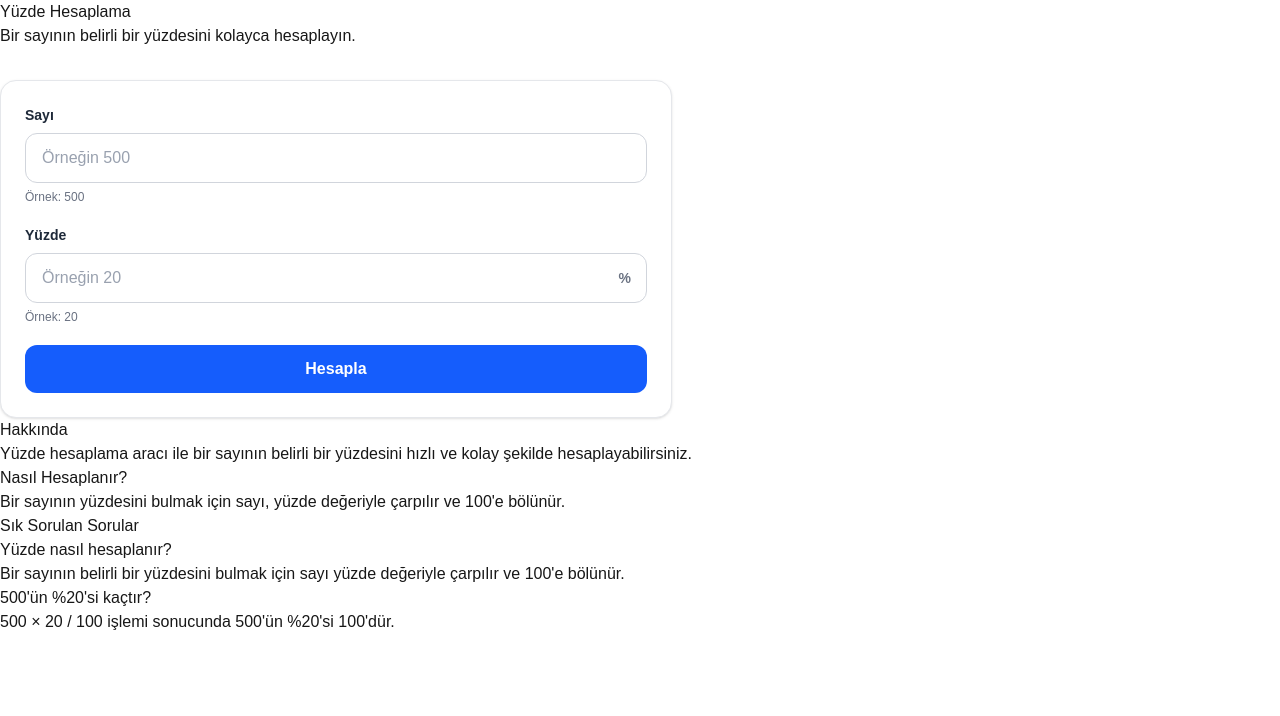
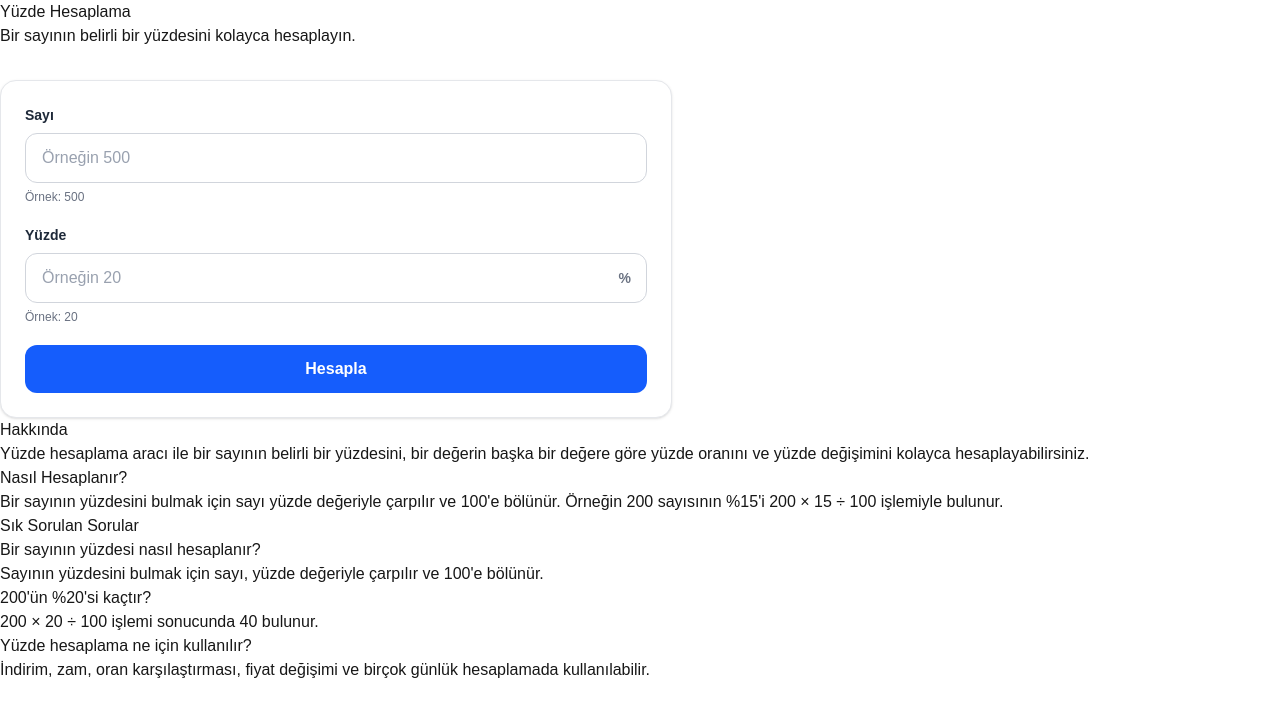
Before and after one commit to muratmt17/hesaplama-sitesi, a Next.js app: page /yuzde-hesaplama in a window 1280 px wide. Shown: the top 716 px of the page. Built offline with nearby package versions, Linux system fonts and the light colour scheme.

Commit message:
Use custom SEO content in calculator page
Refactor to use custom SEO content for description, how it works, and FAQ sections.

```diff
--- a/src/app/[slug]/page.tsx
+++ b/src/app/[slug]/page.tsx
@@ -2,7 +2,6 @@ import type { Metadata } from "next";
 import { notFound } from "next/navigation";
 import { calculatorMap } from "@/calculators/registry";
 import { getCustomSeoContent } from "@/calculators/seo-content";
-
 import CalculatorForm from "@/components/calculator/CalculatorForm";
 
 interface CalculatorPageProps {
@@ -35,11 +34,21 @@ export default async function CalculatorPage({
   const { slug } = await params;
 
   const calculator = calculatorMap.get(slug);
-  const customContent = getCustomSeoContent(slug);
 
   if (!calculator) {
     notFound();
   }
+
+  const customContent = getCustomSeoContent(slug);
+
+  const description =
+    customContent.description ?? calculator.description;
+
+  const howItWorks =
+    customContent.howItWorks ?? calculator.howItWorks;
+
+  const faq =
+    customContent.faq ?? calculator.faq;
 
   return (
     <main>
@@ -49,25 +58,25 @@ export default async function CalculatorPage({
 
       <CalculatorForm slug={slug} />
 
-      {calculator.description && (
+      {description && (
         <section>
           <h2>Hakkında</h2>
-          <p>{calculator.description}</p>
+          <p>{description}</p>
         </section>
       )}
 
-      {calculator.howItWorks && (
+      {howItWorks && (
         <section>
           <h2>Nasıl Hesaplanır?</h2>
-          <p>{calculator.howItWorks}</p>
+          <p>{howItWorks}</p>
         </section>
       )}
 
-      {calculator.faq && calculator.faq.length > 0 && (
+      {faq && faq.length > 0 && (
         <section>
           <h2>Sık Sorulan Sorular</h2>
 
-          {calculator.faq.map((item) => (
+          {faq.map((item) => (
             <div key={item.question}>
               <h3>{item.question}</h3>
               <p>{item.answer}</p>
```
